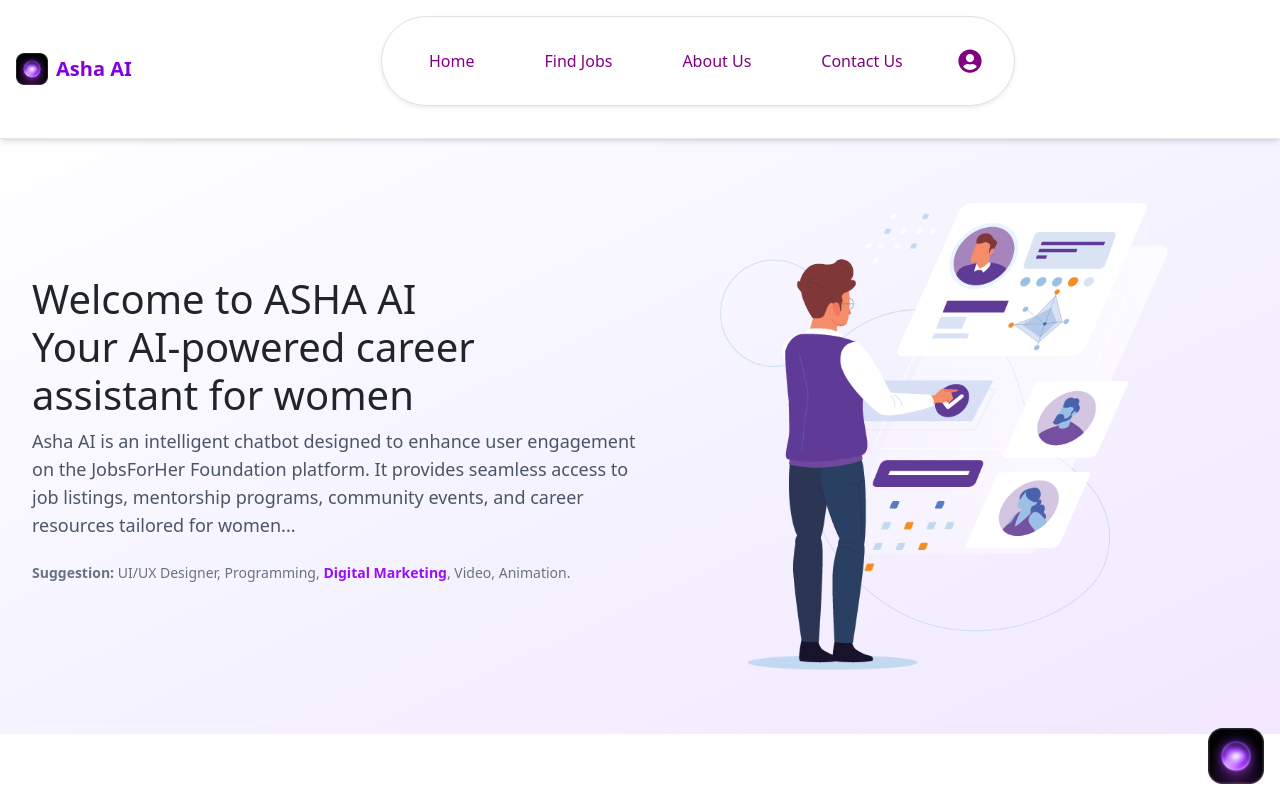
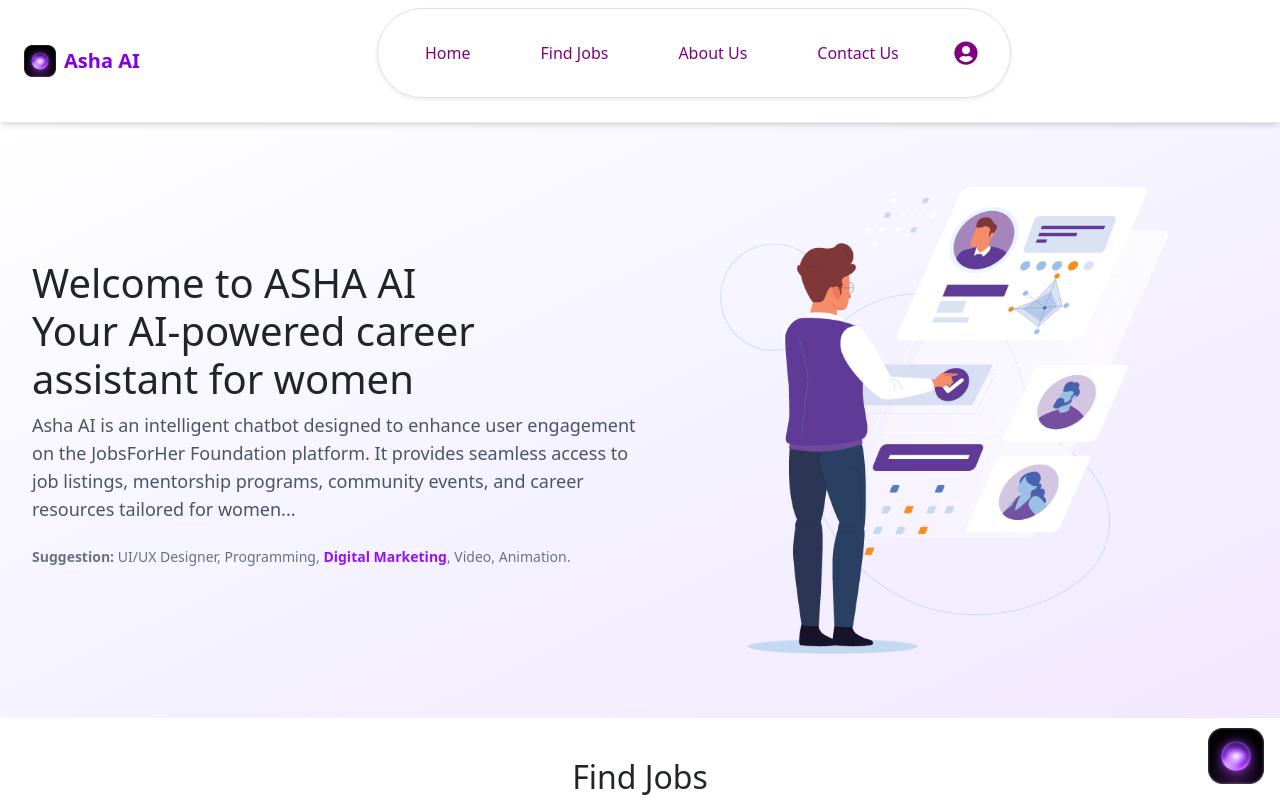
Before and after one commit to Amrutha-Gopalakrishnan/ASHA-AI, a React app in the folder my-project/: page / in a window 1280 px wide. Shown: the top 800 px of the page. Built offline with nearby package versions, Linux system fonts and the light colour scheme; no server answers; the HTML template or start-up script is replaced by a standard one.

Commit message:
Updated Files

```diff
--- a/my-project/src/App.jsx
+++ b/my-project/src/App.jsx
@@ -1,102 +1,7 @@
-
-// import React from 'react';
-// import { Routes, Route } from 'react-router-dom';
-// import 'bootstrap/dist/css/bootstrap.min.css';
-// import './index.css';
-
-
-// // import Login from './Login';
-// // import Regsiter from './Regsiter';
-// // import ProtectedRoute from './ProtectedRoute';
-// import House from './House';
-// import Home from './Home';
-// import FindJobs from './FindJobs';
-// import About from './About';
-// import ContactForm from './ContactForm';
-// import ChatBot from './ChatBot';
-
-// const App = () => {
-//   return (
-//     // <Routes>
-//     //   <Route path="/login" element={<Login />} />
-//     //   <Route path="/register" element={<Regsiter />} />
-// {/*
-//       <Route
-//         path="/"
-//         element={
-//           <ProtectedRoute>
-//             <>
-//               <House />
-//               <Home />
-//               <FindJobs />
-//               <About />
-//               <ContactForm />
-//               <ChatBot />
-//              </>
-//           </ProtectedRoute>
-//         }
-//       />
-//     </Routes> */}
-//     <>
-//     <House />
-//     <Home />
-//     <FindJobs />
-//     <About />
-//     <ContactForm />
-//     <ChatBot />
-//    </>
-//   );
-// };
-
-// export default App;
-
-// import React from 'react';
-// import { HashRouter, Route, Routes } from 'react-router-dom';
-// import 'bootstrap/dist/css/bootstrap.min.css';
-// import './index.css';
-// import House from './House';
-// import Home from './Home';
-// import FindJobs from './FindJobs';
-// import About from './About';
-// import ContactForm from './ContactForm';
-// import ChatBot from './ChatBot';
-// import Login from './Login'
-// import Regsiter from './Regsiter'
-
-// const App = () =>{
-//   return(
-//     <div>
-
-
-
-
-//       <Home />
-//       <House />
-//       <About />
-//       <FindJobs />
-//       <ContactForm />
-//       <ChatBot />
-
-//       <HashRouter>
-//         <Routes>
-//         <Route path='/login' element={<Login />} />
-//         <Route path='/regsiter' element={<Regsiter />} />
-
-//         </Routes>
-//       </HashRouter>
-
-//     </div>
-//   )
-// }
-
-// export default App
-
-// App.jsx
 import React from 'react';
 import { Route, Routes } from 'react-router-dom';
 import 'bootstrap/dist/css/bootstrap.min.css';
 import './index.css';
-
 import Home from './Home';
 import House from './House';
 import FindJobs from './FindJobs';
@@ -105,12 +10,13 @@
 import ChatBot from './ChatBot';
 import Login from './Login';
 import Regsiter from './Regsiter';
+import Nav from './Nav';
 
 const MainPage = () => (
   <>
+    <Nav />
     <Home />
     <House />
-
     <FindJobs />
     <About />
     <ContactForm />
--- a/my-project/src/Home.jsx
+++ b/my-project/src/Home.jsx
@@ -1,44 +1,18 @@
 import React from "react";
-import { FaUserCircle } from "react-icons/fa";
-import { Link as RouterLink } from 'react-router-dom';
-import { Link as ScrollLink } from 'react-scroll'
+// import { FaUserCircle, FaBars, FaTimes } from "react-icons/fa";
+// import { Link as RouterLink } from 'react-router-dom';
+// import { Link as ScrollLink } from 'react-scroll'
 
 const Home = () => {
+//   const [navOpen, setNavOpen] = useState(false);
+
   return (
-    <div className=" bg-white min-h-screen">
+    <div className="p-0">
 
-      <nav className="flex justify-between items-center p-3 px-8 shadow-md bg-white sticky top-0  z-50 border-b border-gray-200">
-        <div className="flex items-center space-x-2">
-          <img src="images/logo.jpg" alt="Logo" className="w-8 h-8" /> {/* Update path */}
-          <span className="text-xl font-bold text-purple-700">Asha AI</span>
-        </div>
-
-<ul className="hidden md:flex items-center space-x-10 font-medium text-purple-700 border border-purple-300 rounded-full px-8  bg-white shadow-sm ">
-          <li>
-            <ScrollLink to="home" smooth={true} offset={-80} duration={200} className="cursor-pointer  ">Home</ScrollLink>
-          </li>
-          <li>
-            <ScrollLink to="job" smooth={true} offset={-80} duration={200} className="cursor-pointer  ">Find Jobs</ScrollLink>
-          </li>
-          <li>
-            <ScrollLink to="about" smooth={true} offset={-80} duration={200} className="cursor-pointer ">About Us</ScrollLink>
-          </li>
-          <li>
-            <ScrollLink to="contact" smooth={true} offset={-80} duration={200} className="cursor-pointer ">Contact Us</ScrollLink>
-          </li>
-          <li className="text-purple-700 text-2xl">
-            <RouterLink to="/login">
-              <FaUserCircle title="Go to Login" />
-            </RouterLink>
-          </li>
-        </ul>
-
-        <div></div>
-      </nav>
 
       {/* Hero Section */}
       <section className="flex flex-col-reverse lg:flex-row items-center justify-between px-8 py-16 bg-gradient-to-br from-white via-violet-50 to-purple-100" id="home">
-        <div className="w-full lg:w-1/2 mb-8 lg:mb-0">
+        <div className="w-full lg:w-1/2  lg:mb-0">
           <h1 className="text-4xl md:text-5xl font-bold text-gray-800 leading-snug">
             Welcome to ASHA AI <br />
             Your AI-powered career assistant for women
--- a/my-project/src/JobCard.jsx
+++ b/my-project/src/JobCard.jsx
@@ -1,7 +1,16 @@
 
-import React from 'react';
+import React, { useState }from 'react';
+import { FaRegBookmark, FaBookmark } from 'react-icons/fa';
+
 
 export default function JobCard({ job }) {
+
+  const [bookmarked, setBookmarked] = useState(false); // Track bookmarked state
+
+  const toggleBookmark = () => {
+    setBookmarked(prev => !prev);
+  };
+
   return (
     <div className="bg-white border border-gray-200 rounded-2xl shadow-md p-4 w-full max-w-sm hover:shadow-lg transition duration-300">
       <div className="flex justify-between items-center mb-2">
@@ -31,6 +40,11 @@
         <a href={job.job_apply_link} target="_blank" rel="noreferrer" className="px-4 py-1 bg-purple-600 text-white rounded-md text-sm font-medium hover:bg-purple-700">
           Apply now
         </a>
+
+        <button onClick={toggleBookmark} className="text-purple-700 text-xl ml-3 ms-2">
+          {bookmarked ? <FaBookmark /> : <FaRegBookmark />}
+        </button>
+
       </div>
     </div>
   );
--- /dev/null
+++ b/my-project/src/Nav.jsx
@@ -0,0 +1,64 @@
+import React, { useState} from "react";
+import { FaUserCircle, FaBars, FaTimes } from "react-icons/fa";
+import { Link as RouterLink } from 'react-router-dom';
+import { Link as ScrollLink } from 'react-scroll'
+
+const Nav = () => {
+  const [navOpen, setNavOpen] = useState(false);
+
+  return (
+    <div className=" bg-white sticky top-0 ">
+
+              <nav className="z-50 bg-white shadow-md border-b border-gray-200 px-4 py-2 ">
+                <div className="  flex justify-between items-center space-x-2">
+                  <div className="flex items-center space-x-2">
+                  <img src="images/logo.jpg" alt="Logo" className="w-8 h-8" /> {/* Update path */}
+                  <span className="text-xl font-bold text-purple-700">Asha AI</span>
+
+                  </div>
+
+
+        <ul className="hidden md:flex items-center space-x-10 font-medium text-purple-700 border border-purple-300 rounded-full px-8  bg-white shadow-sm ">
+                  <li>
+                    <ScrollLink to="home" smooth={true} offset={-80} duration={200} className="cursor-pointer  ">Home</ScrollLink>
+                  </li>
+                  <li>
+                    <ScrollLink to="job" smooth={true} offset={-80} duration={200} className="cursor-pointer  ">Find Jobs</ScrollLink>
+                  </li>
+                  <li>
+                    <ScrollLink to="about" smooth={true} offset={-80} duration={200} className="cursor-pointer ">About Us</ScrollLink>
+                  </li>
+                  <li>
+                    <ScrollLink to="contact" smooth={true} offset={-80} duration={200} className="cursor-pointer ">Contact Us</ScrollLink>
+                  </li>
+                  <li className="text-purple-700 text-2xl">
+                    <RouterLink to="/login">
+                      <FaUserCircle title="Go to Login" />
+                    </RouterLink>
+                  </li>
+                </ul>
+
+                <div></div>
+
+
+                {/* Mobile Menu Button */}
+                <button className="md:hidden text-purple-700 text-2xl" onClick={() => setNavOpen(!navOpen)}>
+                    {navOpen ? <FaTimes /> : <FaBars />}
+                  </button>
+                </div>
+
+                {navOpen && (
+                  <ul className="md:hidden mt-2 flex flex-col items-center gap-3 text-purple-700 font-medium py-2 border-t border-gray-200">
+                    <li><ScrollLink to="home" smooth={true} offset={-80} duration={200} onClick={() => setNavOpen(false)} className="cursor-pointer">Home</ScrollLink></li>
+                    <li><ScrollLink to="job" smooth={true} offset={-80} duration={200} onClick={() => setNavOpen(false)} className="cursor-pointer">Find Jobs</ScrollLink></li>
+                    <li><ScrollLink to="about" smooth={true} offset={-80} duration={200} onClick={() => setNavOpen(false)} className="cursor-pointer">About Us</ScrollLink></li>
+                    <li><ScrollLink to="contact" smooth={true} offset={-80} duration={200} onClick={() => setNavOpen(false)} className="cursor-pointer">Contact Us</ScrollLink></li>
+                    <li className="text-xl"><RouterLink to="/login"><FaUserCircle /></RouterLink></li>
+                  </ul>
+                )}
+
+              </nav>
+        </div>
+  )
+}
+    export default Nav
```
Also changed, not shown: my-project/src/Profile.jsx (deleted, +0 -20 lines).
